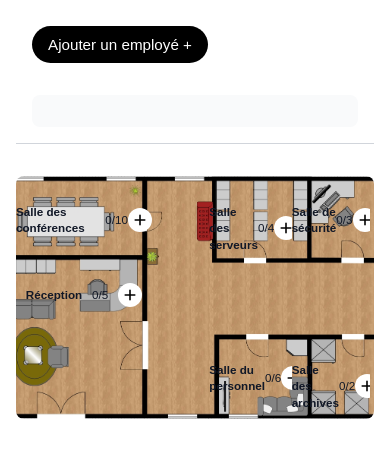
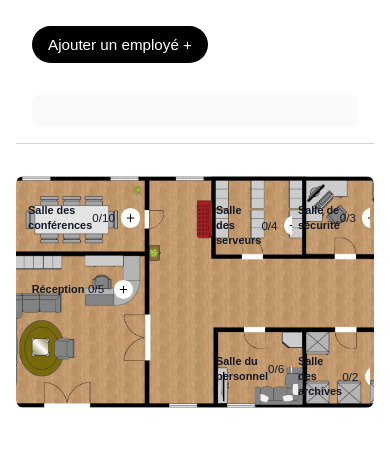
Before and after one commit to yassir-lazreq/Workspace-Staff-Manager, a plain HTML site: page index.html in a window 390 px wide. Shown: the part 160-618 px from the top of the page. Drawn offline with Linux system fonts and the light colour scheme.

Commit message:
fix the responsive in the departement title and the plus icone

```diff
--- a/main.js
+++ b/main.js
@@ -49,7 +49,7 @@ function validateNom() {
     if (value === "") {
         setFieldError(nomInput, nomError, "Le nom est requis");
         return false;
-    } else if (!/^[A-Za-zÀ-ÖØ-öø-ÿ\s'-]{2,}$/.test(value)) {
+    } else if (!/^[A-Za-z\s'-]{2,}$/.test(value)) {
         setFieldError(nomInput, nomError, "Le nom doit contenir au moins 2 lettres");
         return false;
     } else {
--- a/style.css
+++ b/style.css
@@ -412,6 +412,7 @@ body {
   cursor: pointer;
   display: flex;
   flex-direction: column;
+  align-items: center;
   height: 100%;
   overflow: hidden;
 }
@@ -503,4 +504,18 @@ body {
     height: auto;
     max-height: 90vh;
   }
+
+  .department-header{
+    width: 80%;
+  }
+
+  .department-title{
+    font-size: 0.68rem;
+  }
+
+  .icon-plus{
+    width: 0.7rem;
+    height: 0.7rem;
+    margin-left: 0.4rem;
+  }
 }
```
